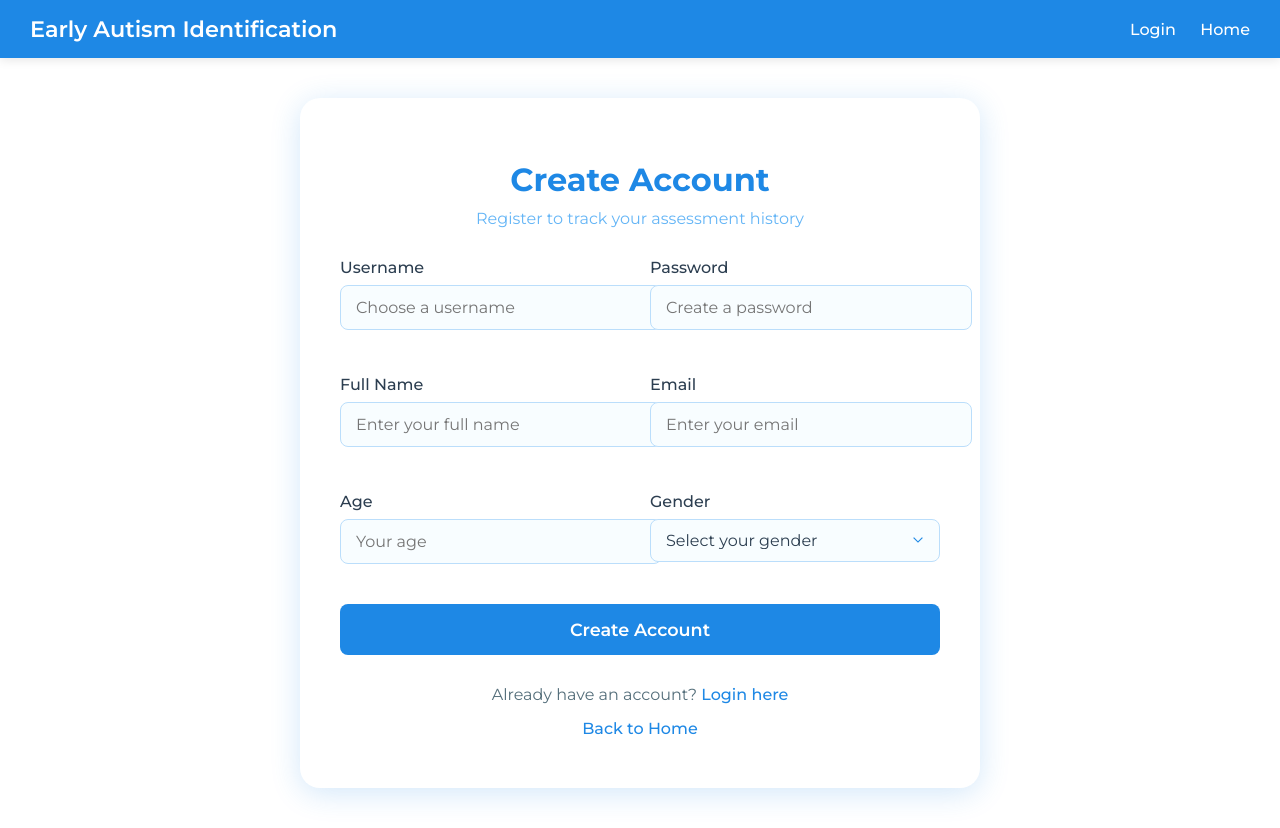
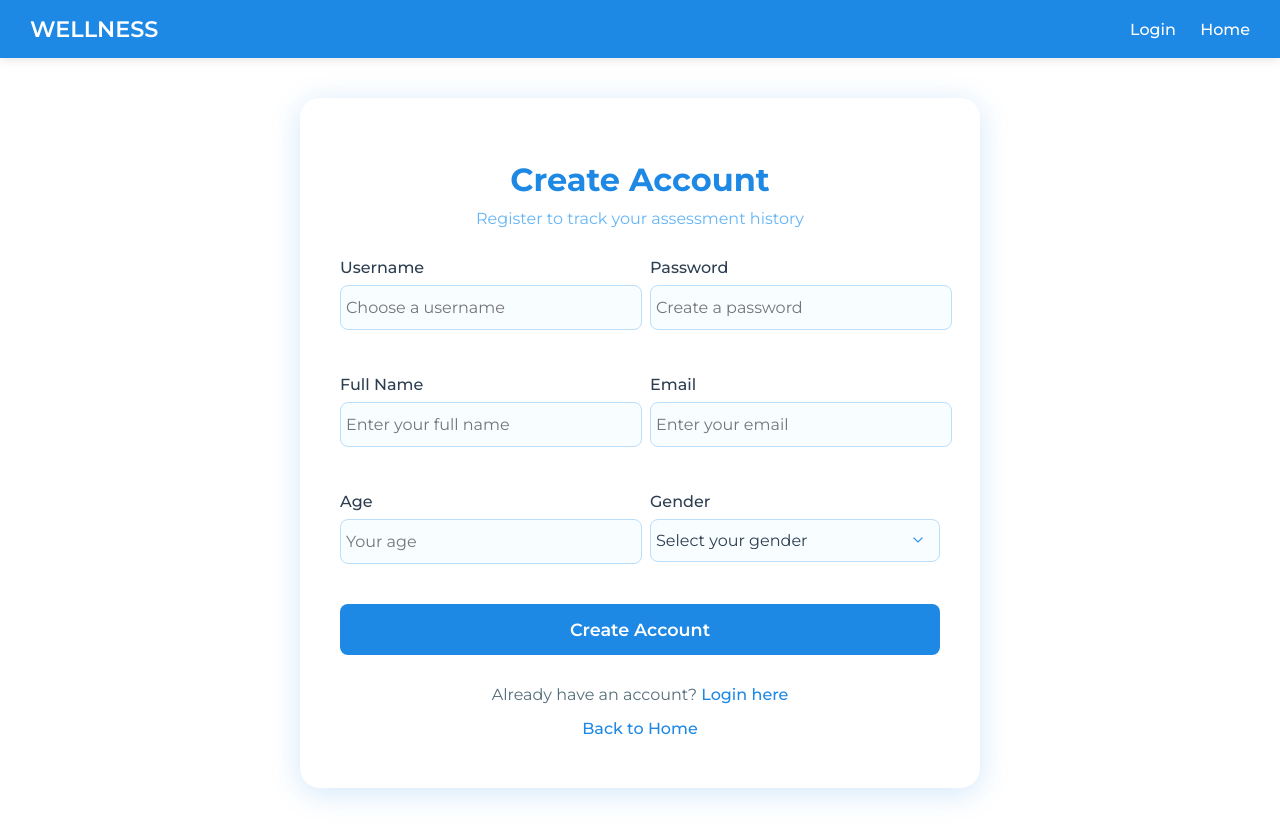
Before and after one commit to anushkalahare/Autism-Detection-Website, a Flask app: page /register in a window 1280 px wide. Run offline with Flask 3, Linux system fonts and the light colour scheme; parts of the project's set-up code (start-up, migrations or seed data) failed here and were passed over.

Commit message:
your message

```diff
--- a/static/styles.css
+++ b/static/styles.css
@@ -124,7 +124,7 @@ h1 {
 
 input[type="number"], input[type="text"], input[type="password"], input[type="email"], select {
     width: 100%;
-    padding: 12px 15px;
+    padding: 12px 5px;
     border: 1px solid #bbdefb;
     border-radius: 8px;
     font-family: 'Montserrat', sans-serif;
--- a/templates/history.html
+++ b/templates/history.html
@@ -13,7 +13,7 @@
 <body>
     <div class="navbar">
         <div class="nav-left">
-            <h2>Early Autism Identification</h2>
+            <h2>WELLNESS</h2>
         </div>
         <div class="nav-right">
             <span>Welcome, {{ username }}!</span>
--- a/templates/login.html
+++ b/templates/login.html
@@ -13,7 +13,7 @@
 <body>
     <div class="navbar">
         <div class="nav-left">
-            <h2>Early Autism Identification</h2>
+            <h2>WELLNESS</h2>
         </div>
         <div class="nav-right">
             <a href="{{ url_for('register') }}">Register</a>
--- a/templates/register.html
+++ b/templates/register.html
@@ -13,7 +13,7 @@
 <body>
     <div class="navbar">
         <div class="nav-left">
-            <h2>Early Autism Identification</h2>
+            <h2>WELLNESS</h2>
         </div>
         <div class="nav-right">
             <a href="{{ url_for('login') }}">Login</a>
```
